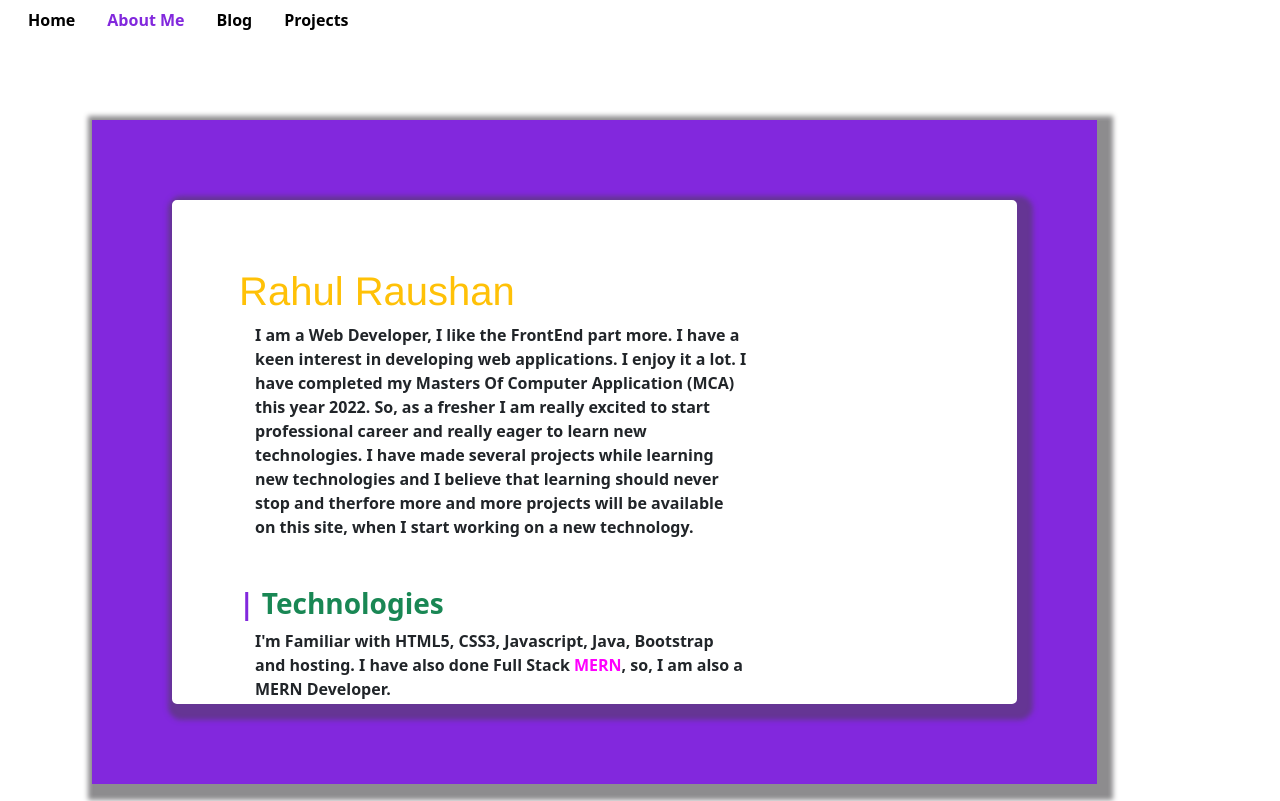
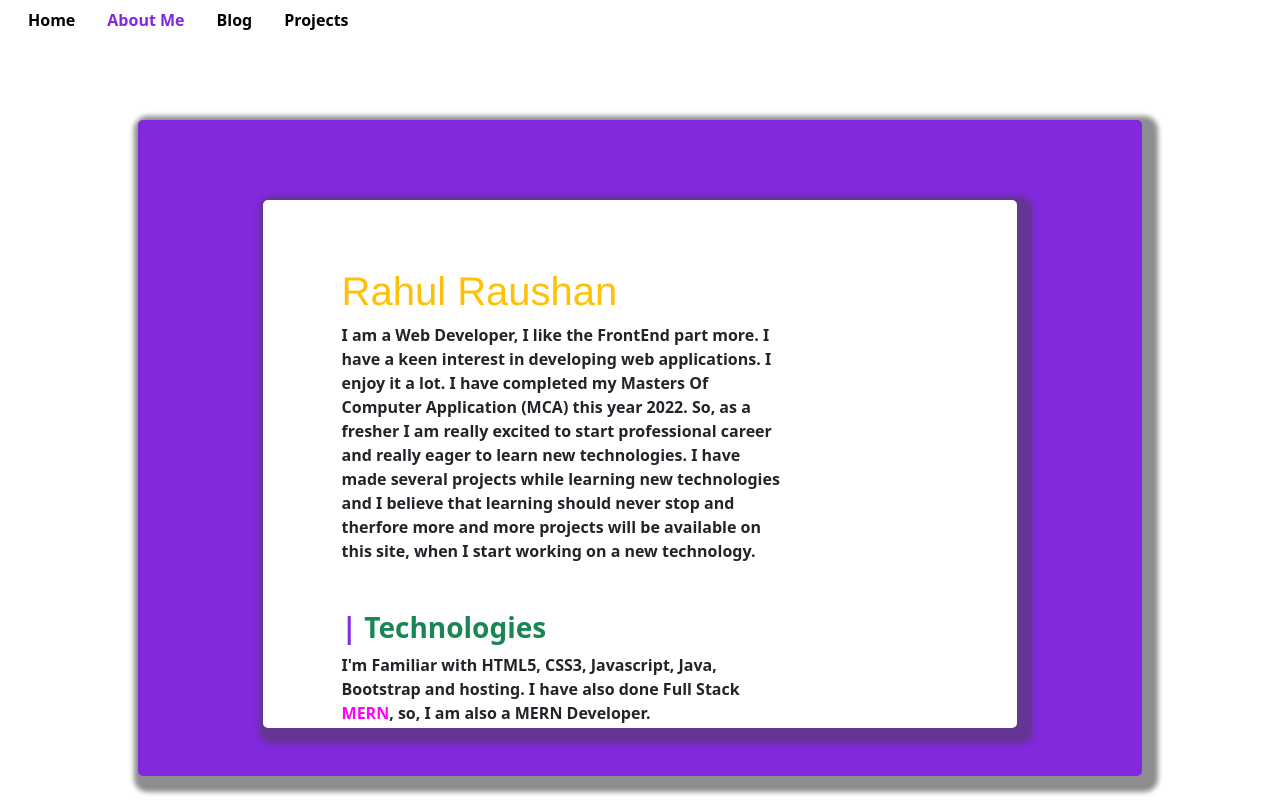
Before and after one commit to beastRR/portfolio, a React (Create React App) app: page /about in a window 1280 px wide. Shown: the top 801 px of the page. Built offline with nearby package versions, Linux system fonts and the light colour scheme.

Commit message:
Update about.css

```diff
--- a/src/about.css
+++ b/src/about.css
@@ -1,9 +1,10 @@
 .card1{
     background: rgb(130, 40, 221);
-    padding:5rem 5rem 5rem 5rem;
+    padding:5rem 10% 3rem 10%;
     width: 80%;
     height:100%;
-    margin:0rem 0rem 0rem 5rem;
+    border-radius:5px;
+    margin:0rem 0rem 0rem 10%;
     box-shadow: 6px 6px 5px 10px rgb(141, 140, 142);     /*box-shadow: horizonal ,vertical, blurnessLevel, areaOfShadow*/
 
 }
@@ -11,14 +12,17 @@ div.card2{
     height: 100%;
     background: white;
     border-radius:5px;
+    /* position: relative; */
     border:3px solid white;
     box-shadow: 6px 6px 5px 10px rgb(101, 53, 148);     /*box-shadow: horizonal ,vertical, blurnessLevel, areaOfShadow*/
-    padding:4rem 0 0 4rem;
+    padding:4rem 0 0 10%;
+    margin:0rem 0rem 0rem 0;
+
     /* box-shadow: 0 4px 8px 0 rgba(0, 0, 0, 0.2), 0 6px 20px 0 rgba(0, 0, 0, 0.19); */
 }
     /* margin-top: 10rem; */
     .paraAbout{
-        margin:0 0 0 1rem;
+        margin:0 0 0 0;
         font-size: 16px;
         font-weight:bold;
         /* font-family:Verdana, Geneva, Tahoma, sans-serif */
```
